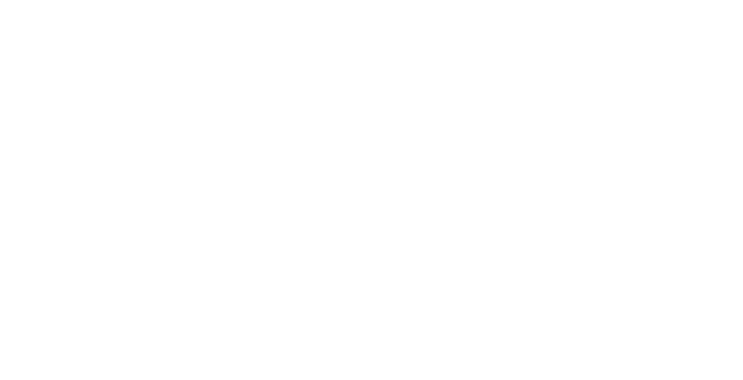
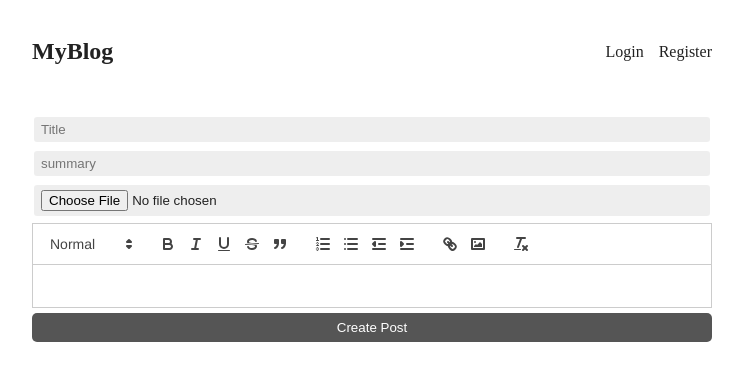
Before and after one commit to VizArcher/Blog-App, a React (Vite) app in the folder client/: page /create in a window 1280 px wide. Before the commit this address had no page. Shown: the top 380 px of the page, without its empty margins (268-1011 px from the left). Built offline with nearby package versions, Linux system fonts and the light colour scheme; no server answers.

Commit message:
Fixed login and logout issues, added create new post page

```diff
--- a/client/package.json
+++ b/client/package.json
@@ -12,6 +12,7 @@
   "dependencies": {
     "react": "^18.3.1",
     "react-dom": "^18.3.1",
+    "react-quill": "^2.0.0",
     "react-router-dom": "^6.25.1"
   },
   "devDependencies": {
--- a/client/src/App.css
+++ b/client/src/App.css
@@ -92,6 +92,6 @@
     padding: 7px 0;
 }
 
-form h1{
+form.login h1, form.register h1{
     text-align: center;
 }
--- a/client/src/App.jsx
+++ b/client/src/App.jsx
@@ -4,16 +4,21 @@
 import IndexPage from './pages/IndexPage'
 import LoginPage from './pages/LoginPage'
 import RegisterPage from './pages/RegisterPage'
+import { UserContextProvider } from './UserContext'
+import CreatePost from './pages/CreatePost'
 
 function App() {
   return (
+    <UserContextProvider>
       <Routes>
         <Route path="/" element={<Layout />}>
           <Route index element={<IndexPage />} />
           <Route path='/login' element={<LoginPage />} />
           <Route path='/register' element={<RegisterPage />} />
+          <Route path='/create' element={<CreatePost />} />
         </Route>
       </Routes>
+    </UserContextProvider>
   )
 }
 
--- a/client/src/Header.jsx
+++ b/client/src/Header.jsx
@@ -1,12 +1,45 @@
+import { useContext,useEffect, useState } from "react";
 import { Link } from "react-router-dom";
+import { UserContext } from "./UserContext";
 
 export default function Header() {
+  const {setUserInfo, userInfo} = useContext(UserContext)
+  useEffect(() => {
+    fetch('http://localhost:4000/profile', {
+      credentials: 'include',
+    }).then(response => {
+      response.json().then(userInfo => {
+        setUserInfo(userInfo)
+      })
+    })
+  }, [])
+
+  function logout() {
+    fetch('http://localhost:4000/logout', {
+      credentials: 'include',
+      method: 'POST',
+    })
+    setUserInfo(null)
+  }
+
+  const username = userInfo?.username;
+
   return (
   <header>
     <Link to="/" className='logo'>MyBlog</Link>
     <nav>
+      {username && (
+        <>
+          <Link to='/create'>Create new post</Link>
+          <a onClick={logout}>Logout</a>
+        </>
+      )}
+      {!username && (
+        <>
           <Link to='/login'>Login</Link>
           <Link to='/register'>Register</Link>
+        </>
+      )}
       </nav>
   </header>
   )
--- /dev/null
+++ b/client/src/UserContext.jsx
@@ -0,0 +1,12 @@
+import { createContext, useState } from "react";
+
+export const UserContext = createContext({});
+
+export function UserContextProvider({children}) {
+    const [userInfo, setUserInfo] = useState({})
+    return(
+        <UserContext.Provider value={{userInfo, setUserInfo}}>
+            {children}
+        </UserContext.Provider>
+    );
+}
--- /dev/null
+++ b/client/src/pages/CreatePost.jsx
@@ -0,0 +1,33 @@
+import { useState } from "react"
+import ReactQuill from "react-quill"
+import 'react-quill/dist/quill.snow.css'
+
+export default function CreatePost() {
+    const [title, setTitle] = useState('')
+    const [summary, setSummary] = useState('')
+    const [content, setContent] = useState('')
+    const modules = {
+        toolbar: [
+            [{ 'header': [1, 2, false] }],
+            ['bold', 'italic', 'underline','strike', 'blockquote'],
+            [{'list': 'ordered'}, {'list': 'bullet'}, {'indent': '-1'}, {'indent': '+1'}],
+            ['link', 'image'],
+            ['clean']
+        ]
+    }
+    const formats = [
+        'header',
+        'bold', 'italic', 'underline', 'strike', 'blockquote',
+        'list', 'bullet', 'indent',
+        'link', 'image'
+    ]
+    return (
+        <form>
+            <input type="title" placeholder={'Title'} />
+            <input type="summary" placeholder={'summary'} />
+            <input type="file" />
+            <ReactQuill value={content} modules={modules} formats={formats} />
+            <button style={{marginTop:'5px'}}>Create Post</button>
+        </form>
+    )
+}
--- a/client/src/pages/LoginPage.jsx
+++ b/client/src/pages/LoginPage.jsx
@@ -1,16 +1,32 @@
-import { useState } from "react"
+import { useContext, useState } from "react"
+import { Navigate } from "react-router-dom";
+import {UserContext} from "../UserContext"
 
 export default function LoginPage() {
     const [username, setUsername] = useState('')
-    const [password, setPassword] = useState('');
+    const [password, setPassword] = useState('')
+    const [redirect, setRedirect] = useState('')
+    const {setUserInfo} = useContext(UserContext)
     async function login(ev) {
         ev.preventDefault();
-        await fetch('http://localhost:4000/login', {
+        const response = await fetch('http://localhost:4000/login', {
             method: 'POST',
             body: JSON.stringify({username, password}),
             headers: {'Content-Type': 'application/json'},
             credentials: 'include',
         })
+        if (response.ok){
+            response.json().then(userInfo => {
+                setUserInfo(userInfo)
+                setRedirect(true)
+            })
+        } else {
+            alert('wrong credentials')
+        }
+    }
+
+    if (redirect) {
+        return <Navigate to = {'/'} />
     }
     return (
         <div>
```
Also changed, not shown: 2 other files (tests, documents, lock files or other folders). Lines whose indentation alone changed are shown as unchanged.
